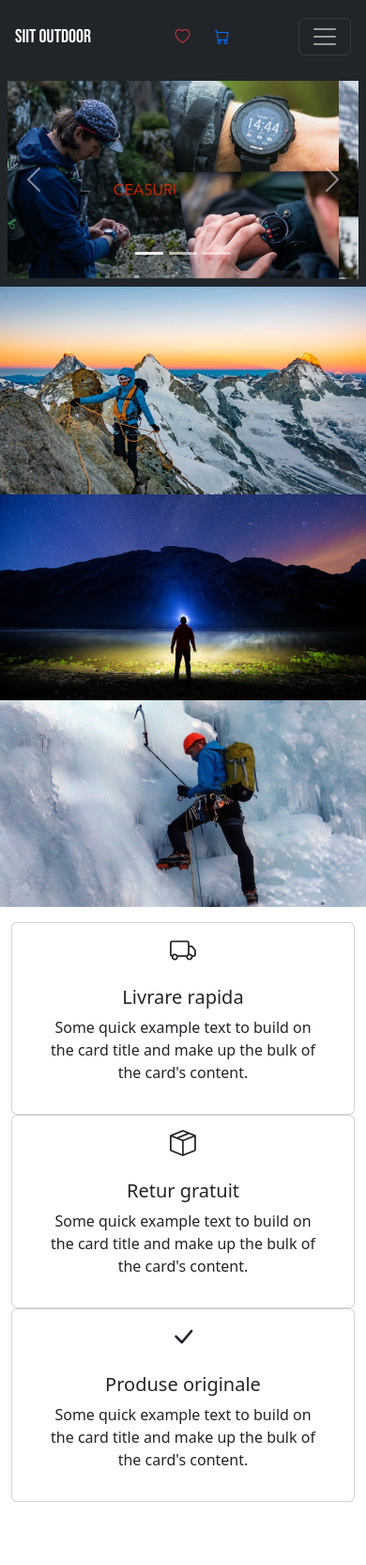
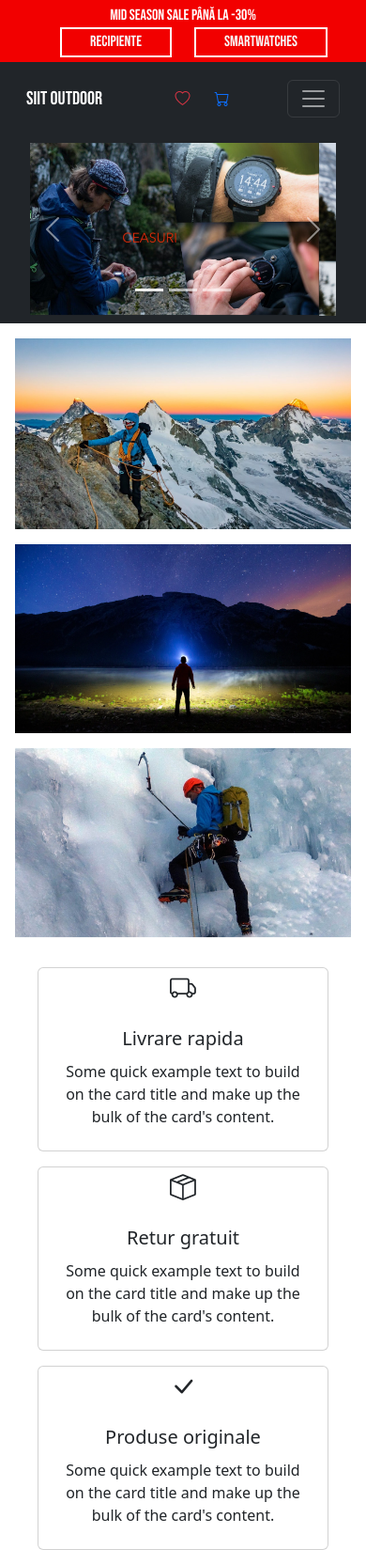
Before and after one commit to fvadelin77/homeworks, a website: page fianlProject/main/index.html in a window 390 px wide. Shown: the whole page at 94% size. Before the commit the page ends 1614 px from the top, so only its background shows below. Drawn offline with nearby package versions, Linux system fonts and the light colour scheme.

Commit message:
done - responsive index.html

```diff
--- a/fianlProject/main/components.js
+++ b/fianlProject/main/components.js
@@ -1,9 +1,11 @@
 class Navbar extends HTMLElement {
   connectedCallback() {
     this.innerHTML = `
+
         <nav
             class="navbar navbar-expand-md bg-dark navbar-dark px-3 d-flex justify-content-between gap-5 sticky-top"
             >
+            <div class="container-sm">
             <a href="index.html" class="navbar-brand">SIIT Outdoor</a>
             <button
             class="navbar-toggler order-sm-last order-last"
@@ -71,6 +73,7 @@ class Navbar extends HTMLElement {
             <!-- Offcanvas for cart -->
             <!-- Offcanvas for cart -->
             </div>
+            </div>
       </nav>`;
   }
 }
--- a/fianlProject/main/for-nav-bar.css
+++ b/fianlProject/main/for-nav-bar.css
@@ -8,26 +8,24 @@
   color: #ffffff;
   padding: 5px;
   font-family: "Bebas Neue", cursive;
-  font-size: 20px;
+  /* font-size: 16px; */
+  /* font-weight: 200; */
   gap: 2rem;
 }
 
-.container-promo > .btn {
+.btn-promo {
   border: 2px solid #ffffff;
   border-radius: 0;
-  padding: 2px 40px;
-  font-size: 14px;
-  font-weight: 200;
+  padding: 2px 30px;
+  margin: 0;
+  /* font-size: 14px; */
 }
 
-.container-promo .btn-close {
-  width: 5px;
-  height: 5px;
-  flex-direction: column;
-  position: absolute;
-  right: 10px;
-}
 .navbar {
   font-family: "Bebas Neue", cursive;
-  font-size: 18px;
+  /* font-size: 18px; */
 }
+.promo-text {
+  text-align: center;
+  vertical-align: center;
+}
--- a/fianlProject/main/index.html
+++ b/fianlProject/main/index.html
@@ -1,6 +1,9 @@
 <html>
   <head>
-    <title></title>
+    <meta charset="UTF-8" />
+    <meta http-equiv="X-UA-Compatible" content="IE=edge" />
+    <meta name="viewport" content="width=device-width, initial-scale=1.0" />
+    <title>Document</title>
     <link
       href="https://cdn.jsdelivr.net/npm/bootstrap@5.2.0-beta1/dist/css/bootstrap.min.css"
       rel="stylesheet"
@@ -24,26 +27,44 @@
   </head>
   <body onload="updateBadges();">
     <!-- banner promo -->
-    <div class="container-promo container-fluid m-0 d-none d-md-flex">
-      <span class="promo-text">MID SEASON SALE până la -30%</span>
+    <div class="container-promo container-fluid d-flex m-0 fs-6">
+      <div class="container">
+        <div class="row align-items-center">
+          <div class="col-12 col-md-7 text-center text-md-start">
+            MID SEASON SALE până la -30%
+          </div>
+          <div class="col-12 col-md-5">
+            <div
+              class="container m-0 p-0 d-flex justify-content-center justify-content-md-end"
+            >
+              <div class="row">
+                <div class="col-6 col-md-6 d-flex justify-content-end">
                   <button
-        class="btn btn-outline-light"
+                    class="btn btn-promo btn-outline-light"
                     onclick="window.location='categories.html?categ=recipiente'"
                   >
                     Recipiente
                   </button>
+                </div>
+                <div class="col-6 col-md-6 d-flex justify-content-start">
                   <button
-        class="btn btn-outline-light"
+                    class="btn btn-promo btn-outline-light"
                     onclick="window.location='categories.html?categ=ceasuri'"
                   >
                     SMARTWATCHES
                   </button>
                 </div>
-    <div class="row">
-      <div class="col-md-12">
+              </div>
+            </div>
+          </div>
+        </div>
+      </div>
+    </div>
     <!-- bara navigatie -->
     <navbar-component></navbar-component>
     <!-- carousel -->
+    <div class="bg-dark container-fluid mb-3">
+      <div class="container-sm">
         <div class="bg-dark text-light p-2 text-center">
           <div
             id="carouselExampleIndicators"
@@ -130,13 +151,12 @@
             </button>
           </div>
         </div>
+      </div>
+    </div>
     <div class="container">
       <div class="row gap-0">
-            <div class="col-xxl-4 col-xl-4 col-lg-4 col-md-4 col-sm-12 px-0">
-              <a
-                href="categories.html?categ=alpinism"
-                class="img-trio nav-link"
-              >
+        <div class="col-xxl-4 col-xl-4 col-lg-4 col-md-4 col-sm-12 px-3 mb-3">
+          <a href="categories.html?categ=alpinism" class="img-trio nav-link">
             <img
               class="img-trio-elem img-fluid mx-auto"
               src="img/home-carousel/alpinism.jpeg"
@@ -148,11 +168,8 @@
             </div>
           </a>
         </div>
-            <div class="col-xxl-4 col-xl-4 col-lg-4 col-md-4 col-sm-12 px-0">
-              <a
-                href="categories.html?categ=lanterna"
-                class="img-trio nav-link"
-              >
+        <div class="col-xxl-4 col-xl-4 col-lg-4 col-md-4 col-sm-12 px-3 mb-3">
+          <a href="categories.html?categ=lanterna" class="img-trio nav-link">
             <img
               class="img-trio-elem img-fluid mx-auto"
               src="img/home-carousel/lanterne.webp"
@@ -164,7 +181,7 @@
             </div>
           </a>
         </div>
-            <div class="col-xxl-4 col-xl-4 col-lg-4 col-md-4 col-sm-12 px-0">
+        <div class="col-xxl-4 col-xl-4 col-lg-4 col-md-4 col-sm-12 px-3 mb-3">
           <a href="categories.html?categ=pioleti" class="img-trio nav-link">
             <img
               class="img-trio-elem img-fluid mx-auto"
@@ -181,47 +198,45 @@
     </div>
     <!-- Carduri trio -->
     <div class="container-xl pt-3 mb-3">
-          <div class="row text-center">
-            <div class="col-md">
-              <div class="card p-3">
+      <div class="row text-center gap-3 mx-3">
+        <div class="col-sm">
+          <div class="card p-2">
             <div class="h1">
               <i class="bi bi-truck"></i>
             </div>
             <div class="card-body">
-                  <h5 class="card-title">Livrare rapida</h5>
-                  <p class="card-text">
-                    Some quick example text to build on the card title and make
-                    up the bulk of the card's content.
-                  </p>
+              <div class="card-title fs-5">Livrare rapida</div>
+              <div class="card-text fs-6 fw-light">
+                Some quick example text to build on the card title and make up
+                the bulk of the card's content.
               </div>
             </div>
           </div>
-            <div class="col-md">
-              <div class="card p-3">
+        </div>
+        <div class="col-sm">
+          <div class="card p-2">
             <div class="h1">
               <i class="bi bi-box-seam"></i>
             </div>
             <div class="card-body">
-                  <h5 class="card-title">Retur gratuit</h5>
-                  <p class="card-text">
-                    Some quick example text to build on the card title and make
-                    up the bulk of the card's content.
-                  </p>
+              <div class="card-title fs-5">Retur gratuit</div>
+              <div class="card-text fs-6 fw-light">
+                Some quick example text to build on the card title and make up
+                the bulk of the card's content.
               </div>
             </div>
           </div>
-            <div class="col-md">
-              <div class="card p-3">
+        </div>
+        <div class="col-sm">
+          <div class="card p-2">
             <div class="h1">
               <i class="bi bi-check-lg"></i>
             </div>
             <div class="card-body">
-                  <h5 class="card-title">Produse originale</h5>
-                  <p class="card-text">
-                    Some quick example text to build on the card title and make
-                    up the bulk of the card's content.
-                  </p>
-                </div>
+              <div class="card-title fs-5">Produse originale</div>
+              <div class="card-text fs-6 fw-light">
+                Some quick example text to build on the card title and make up
+                the bulk of the card's content.
               </div>
             </div>
           </div>
@@ -236,3 +251,5 @@
   cart.js
 // small bug - q = 1 > delete > cosul ramane cu badge "1"
  -->
+
+<!--  -->
```
Lines whose indentation alone changed are shown as unchanged.
